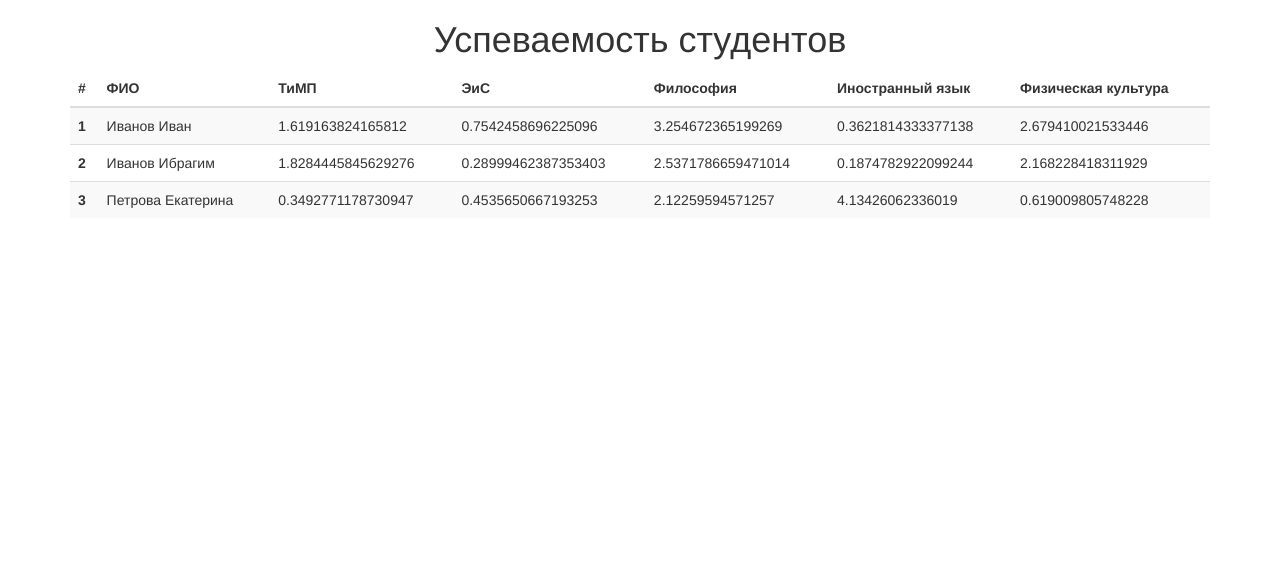
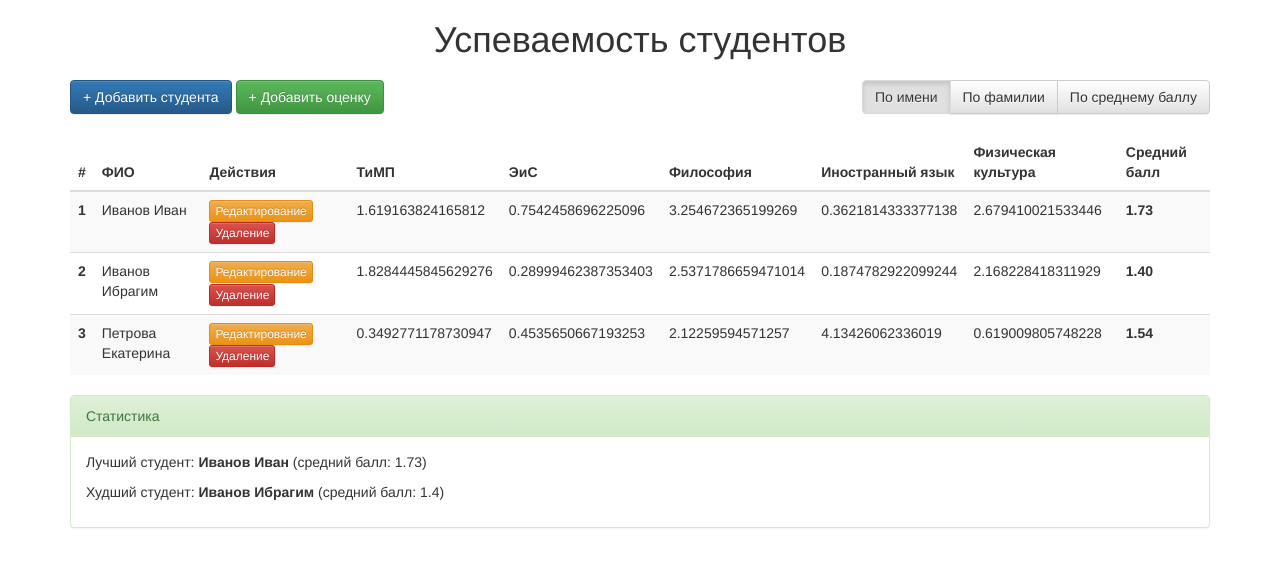
Before and after one commit to mariammmig/student_performance, a Django app: page / in a window 1280 px wide. Shown: the top 567 px of the page. Run offline with Django 4.2, Linux system fonts and the light colour scheme; data comes from the database, SQL or seed files in the repository; some libraries are stand-ins or nearby versions.

Commit message:
Update index.html: add buttons, sorting column, and statistics block

```diff
--- a/django_primer/templates/index.html
+++ b/django_primer/templates/index.html
@@ -2,7 +2,7 @@
 <html>
 	<head>
 		<meta charset="utf-8" />
-		<title></title>
+		<title>Успеваемость студентов</title>
         <link rel="stylesheet" href="https://maxcdn.bootstrapcdn.com/bootstrap/3.3.4/css/bootstrap.min.css">
         <link rel="stylesheet" href="https://maxcdn.bootstrapcdn.com/bootstrap/3.3.4/css/bootstrap-theme.min.css">
         <script src="https://maxcdn.bootstrapcdn.com/bootstrap/3.3.4/js/bootstrap.min.js"></script>
@@ -11,14 +11,30 @@
         <div class="container">
             <h1 style="text-align:center;">Успеваемость студентов</h1>
 
+            <div class="row" style="margin-bottom: 20px; margin-top: 20px;">
+                <div class="col-md-6">
+                    <a href="{% url 'student_create' %}" class="btn btn-primary">+ Добавить студента</a>
+                    <a href="{% url 'score_create' %}" class="btn btn-success">+ Добавить оценку</a>
+                </div>
+                <div class="col-md-6 text-right">
+                    <div class="btn-group">
+                        <a href="?sort=name" class="btn btn-default {% if current_sort == 'name' %}active{% endif %}">По имени</a>
+                        <a href="?sort=surname" class="btn btn-default {% if current_sort == 'surname' %}active{% endif %}">По фамилии</a>
+                        <a href="?sort=avg_score" class="btn btn-default {% if current_sort == 'avg_score' %}active{% endif %}">По среднему баллу</a>
+                    </div>
+                </div>
+            </div>
+
             <table class="table table-striped">
                 <thead>
                 <tr>
                   <th>#</th>
                   <th>ФИО</th>
+                  <th>Действия</th>
                     {% for subject in subjects %}
                       <th>{{subject}}</th>
                     {% endfor %}
+                  <th>Средний балл</th>
                 </tr>
                 </thead>
                 <tbody>
@@ -26,13 +42,28 @@
                         <tr>
                             <th scope="row">{{statistics.student.id}}</th>
                             <td>{{statistics.student.fio}}</td>
+                            <td>
+                                <a href="{% url 'student_update' statistics.student.id %}" class="btn btn-xs btn-warning">Редактирование</a>
+                                <a href="{% url 'student_delete' statistics.student.id %}" class="btn btn-xs btn-danger">Удаление</a>
+                            </td>
                              {% for score in statistics.scores %}
                                 <td>{{score}}</td>
                               {% endfor %}
+                             <td><strong>{{statistics.avg_score|floatformat:2}}</strong></td>
                         </tr>
                     {% endfor %}
                 </tbody>
             </table>
+
+            {% if best_student %}
+            <div class="panel panel-success">
+                <div class="panel-heading">Статистика</div>
+                <div class="panel-body">
+                    <p>Лучший студент: <strong>{{ best_student.fio }}</strong> (средний балл: {{ best_avg }})</p>
+                    <p>Худший студент: <strong>{{ worst_student.fio }}</strong> (средний балл: {{ worst_avg }})</p>
+                </div>
+            </div>
+            {% endif %}
         </div>
 	</body>
 </html>
```
